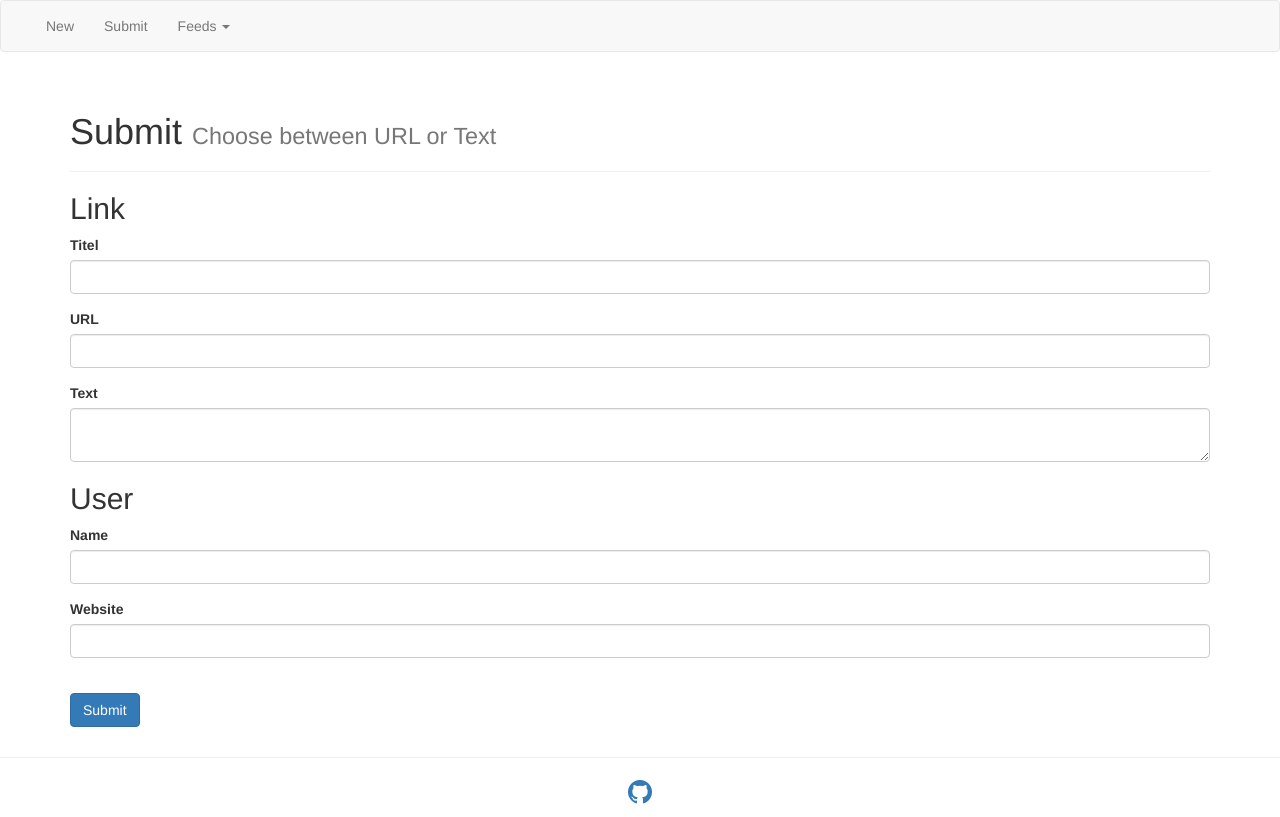
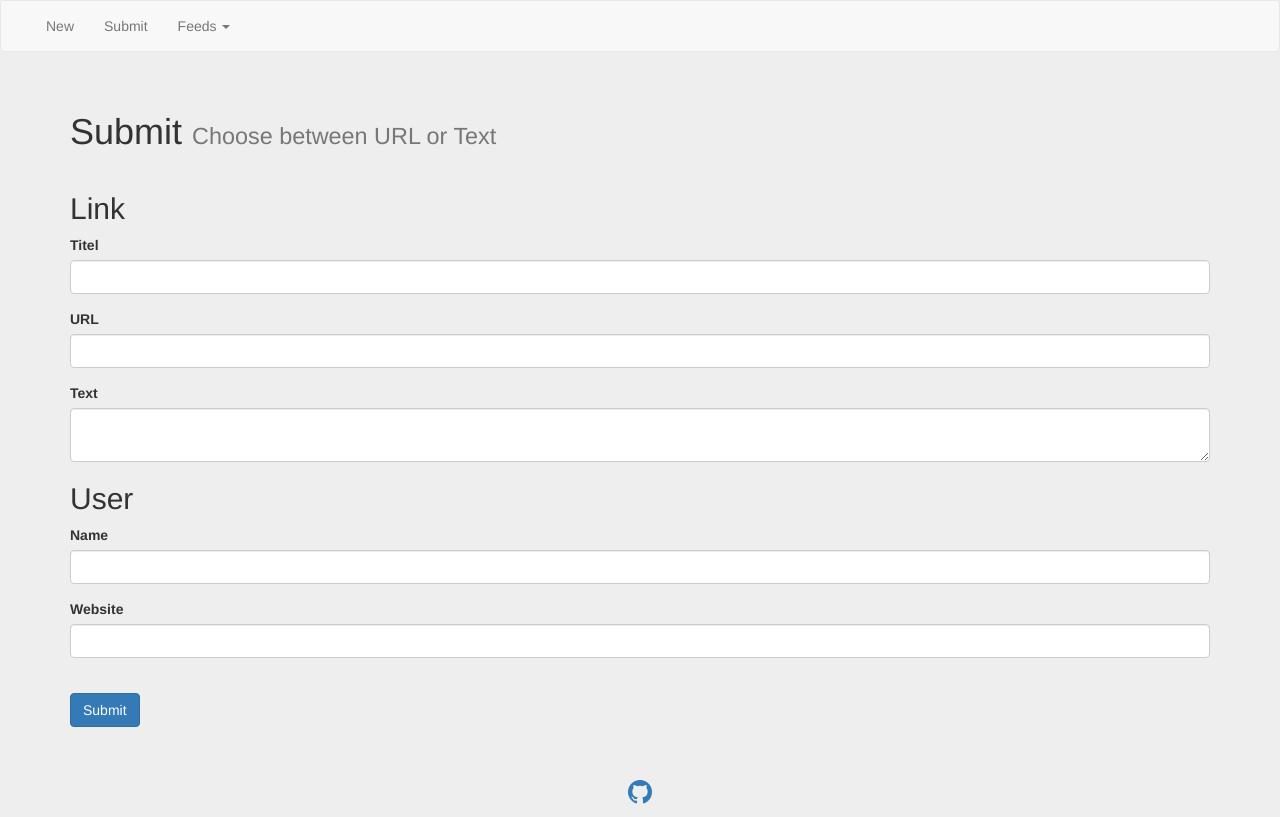
Before and after one commit to xsteadfastx/fackernews, a Flask app: page /submit in a window 1280 px wide. Run offline with Flask 2, Linux system fonts and the light colour scheme; parts of the project's set-up code (start-up, migrations or seed data) failed here and were passed over; some libraries are stand-ins or nearby versions.

Commit message:
some little css work

```diff
--- /dev/null
+++ b/app/static/css/style.css
@@ -0,0 +1,3 @@
+body {
+	background-color: #eee;
+}
--- a/app/templates/comments.html
+++ b/app/templates/comments.html
@@ -3,6 +3,7 @@
 
 {% block styles %}
 {{super()}}
+<link rel="stylesheet" href="{{url_for('.static', filename='css/style.css')}}">
 <link href="//netdna.bootstrapcdn.com/font-awesome/4.0.3/css/font-awesome.css" rel="stylesheet">
 {% endblock %}
 
@@ -33,7 +34,7 @@
 	{% if link.text %}
 	<p class="lead">{{ link.text }}</p>
 	{% endif %}
-	<table class="table table-striped table-hover">
+	<table class="table">
 	{% for comment in comments %}
 		<tr>
 			<td>
--- a/app/templates/index.html
+++ b/app/templates/index.html
@@ -2,6 +2,7 @@
 
 {% block styles %}
 {{super()}}
+<link rel="stylesheet" href="{{url_for('.static', filename='css/style.css')}}">
 <link href="//netdna.bootstrapcdn.com/font-awesome/4.0.3/css/font-awesome.css" rel="stylesheet">
 {% endblock %}
 
@@ -17,7 +18,7 @@
 			{% endfor %}
 		{% endif %}
 	{% endwith %}
-	<table class="table table-striped table-hover">
+	<table class="table">
 	{% for i, j in links %}
 		<tr>
 			{% if j.id|string() in session.voted_links %}
--- a/app/templates/submit.html
+++ b/app/templates/submit.html
@@ -3,6 +3,7 @@
 
 {% block styles %}
 {{super()}}
+<link rel="stylesheet" href="{{url_for('.static', filename='css/style.css')}}">
 <link href="//netdna.bootstrapcdn.com/font-awesome/4.0.3/css/font-awesome.css" rel="stylesheet">
 {% endblock %}
 
```
